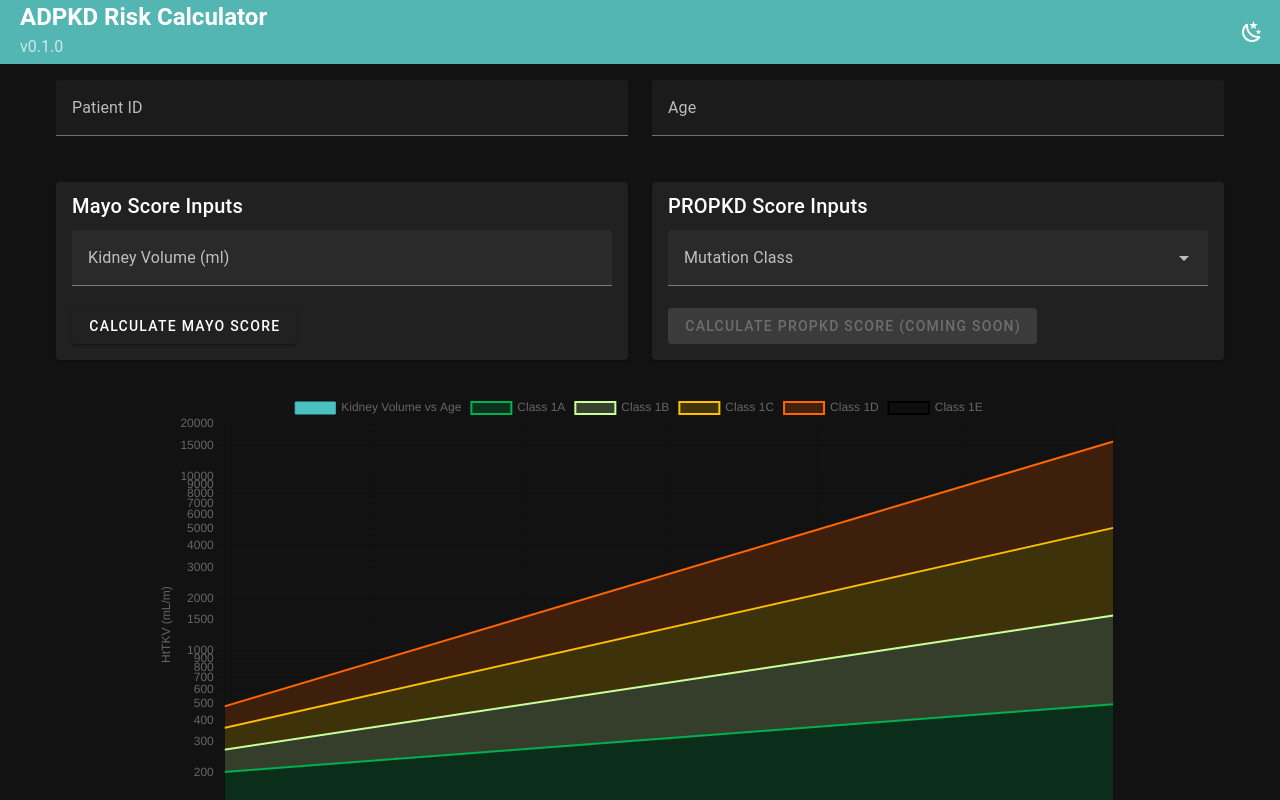
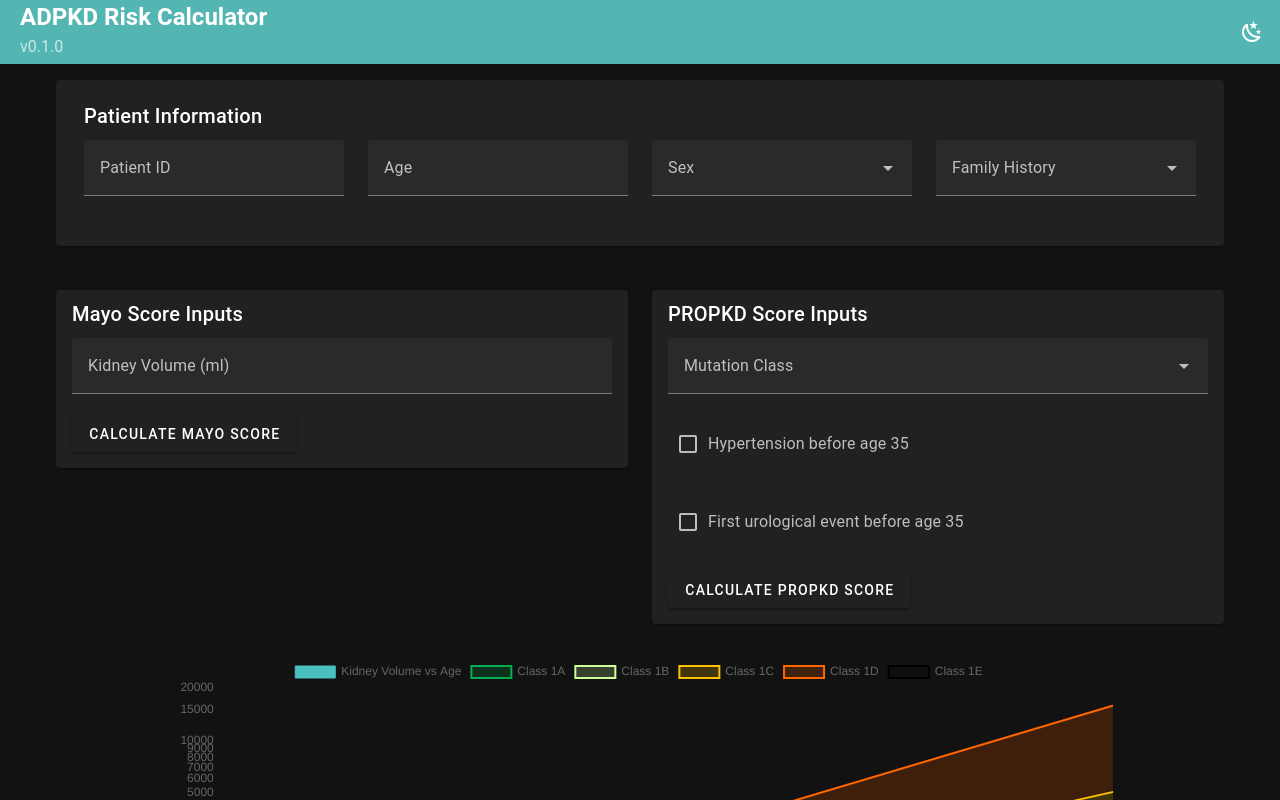
Before and after one commit to halbritter-lab/adpkd-risk, a Vue app: page / in a window 1280 px wide. Shown: the top 800 px of the page. Built offline with nearby package versions, Linux system fonts and the light colour scheme; what webfontloader would draw is missing.

Commit message:
feat: Improve patient information input layout in App.vue

```diff
--- a/src/App.vue
+++ b/src/App.vue
@@ -20,11 +20,36 @@
       <v-container>
         <!-- Top Section: General Inputs -->
         <v-row>
-          <v-col cols="12" md="6">
-            <v-text-field v-model="patientId" label="Patient ID" />
-          </v-col>
-          <v-col cols="12" md="6">
-            <v-text-field v-model="age" label="Age" type="number" :min="20" :max="80" />
+          <v-col cols="12" md="12">
+            <!-- Patient Info Card -->
+            <v-card outlined class="pa-3 mb-5">
+              <v-card-title>Patient Information</v-card-title>
+              <v-card-text>
+                <v-row>
+                  <!-- Adjusted column width for Patient Info inputs -->
+                  <v-col cols="12" sm="4" md="3">
+                    <v-text-field v-model="patientId" label="Patient ID" />
+                  </v-col>
+                  <v-col cols="12" sm="4" md="3">
+                    <v-text-field v-model="age" label="Age" type="number" :min="20" :max="80" />
+                  </v-col>
+                  <v-col cols="12" sm="4" md="3">
+                    <v-select
+                      v-model="sex"
+                      :items="['Male', 'Female']"
+                      label="Sex"
+                    />
+                  </v-col>
+                  <v-col cols="12" sm="4" md="3">
+                    <v-select
+                      v-model="familyHistory"
+                      :items="['Positive', 'Negative']"
+                      label="Family History"
+                    />
+                  </v-col>
+                </v-row>
+              </v-card-text>
+            </v-card>
           </v-col>
         </v-row>
 
@@ -46,7 +71,7 @@
             </v-card>
           </v-col>
 
-          <!-- Right Section: PROPKD Score (Mutation Class) -->
+          <!-- Right Section: PROPKD Score (Mutation Class and other factors) -->
           <v-col cols="12" md="6">
             <v-card>
               <v-card-title>PROPKD Score Inputs</v-card-title>
@@ -56,7 +81,15 @@
                   :items="mutationClasses"
                   label="Mutation Class"
                 />
-                <v-btn disabled>Calculate PROPKD Score (Coming Soon)</v-btn>
+                <v-checkbox
+                  v-model="hypertension"
+                  label="Hypertension before age 35"
+                />
+                <v-checkbox
+                  v-model="firstUrologicalEvent"
+                  label="First urological event before age 35"
+                />
+                <v-btn @click="calculatePROPKDScore">Calculate PROPKD Score</v-btn>
               </v-card-text>
             </v-card>
           </v-col>
@@ -84,10 +117,16 @@ export default {
     return {
       patientId: null,
       age: null,
+      sex: null,
+      familyHistory: null,
       kidneyVolume: null,
       mutationClass: null,
+      hypertension: false,
+      firstUrologicalEvent: false,
       mutationClasses: [
-        'Class 1', 'Class 2', 'Class 3', 'Class 4', 'Class 5'
+        'PKD2 mutation',
+        'Nontruncating PKD1 mutation',
+        'Truncating PKD1 mutation'
       ], // Mutation classes for the PROPKD score
       chartData: {
         datasets: [
@@ -118,9 +157,15 @@ export default {
         return;
       }
 
+      if (!this.patientId) {
+        alert('Please enter a valid Patient ID.');
+        return;
+      }
+
       const score = this.calculateMayoScore(this.age, this.kidneyVolume);
 
-      const newDataPoint = { x: this.age, y: score, patientId: this.patientId }; // Add patient ID here
+      // Include patientId in the data point
+      const newDataPoint = { x: this.age, y: score, patientId: this.patientId };
 
       // Update the chartData reactively
       this.chartData = {
@@ -132,6 +177,19 @@ export default {
           },
         ],
       };
+    },
+    calculatePROPKDScore() {
+      // Placeholder calculation for PROPKD score based on mutation class and factors
+      const mutationScore = this.mutationClass === 'PKD2 mutation' ? 0 :
+                            this.mutationClass === 'Nontruncating PKD1 mutation' ? 2 : 4;
+
+      const hypertensionScore = this.hypertension ? 2 : 0;
+      const urologicalEventScore = this.firstUrologicalEvent ? 2 : 0;
+      const sexScore = this.sex === 'Male' ? 1 : 0;
+
+      const totalScore = mutationScore + hypertensionScore + urologicalEventScore + sexScore;
+
+      alert(`PROPKD Score: ${totalScore}`);
     },
     calculateMayoScore(age, kidneyVolume) {
       // Placeholder calculation for Mayo score
--- a/src/components/LineChart.vue
+++ b/src/components/LineChart.vue
@@ -161,7 +161,7 @@ export default {
                 },
             },
             mode: 'nearest',
-            intersect: true, // Only show tooltips for points
+            intersect: true,
             filter: (tooltipItem) => {
                 // Only show tooltips for points, not for lines/areas
                 return tooltipItem.datasetIndex < props.chartData.datasets.length;
```
